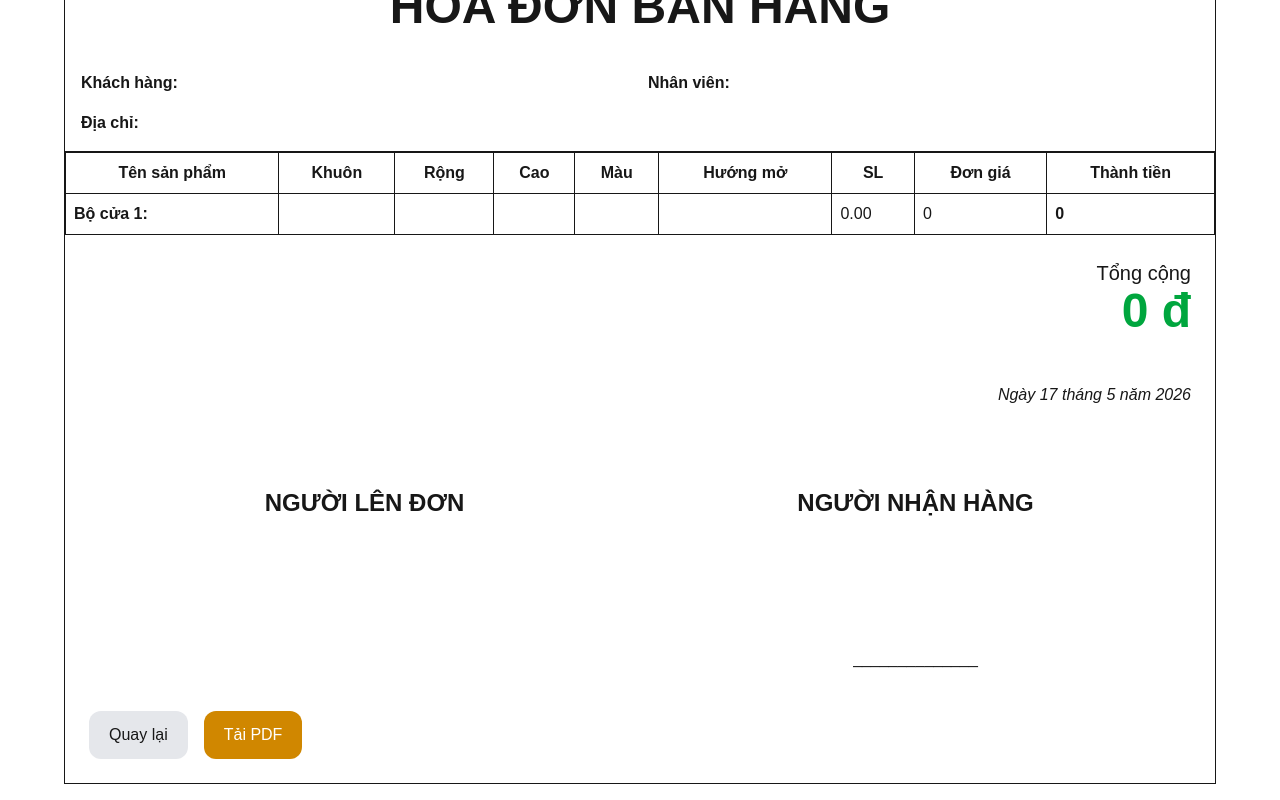
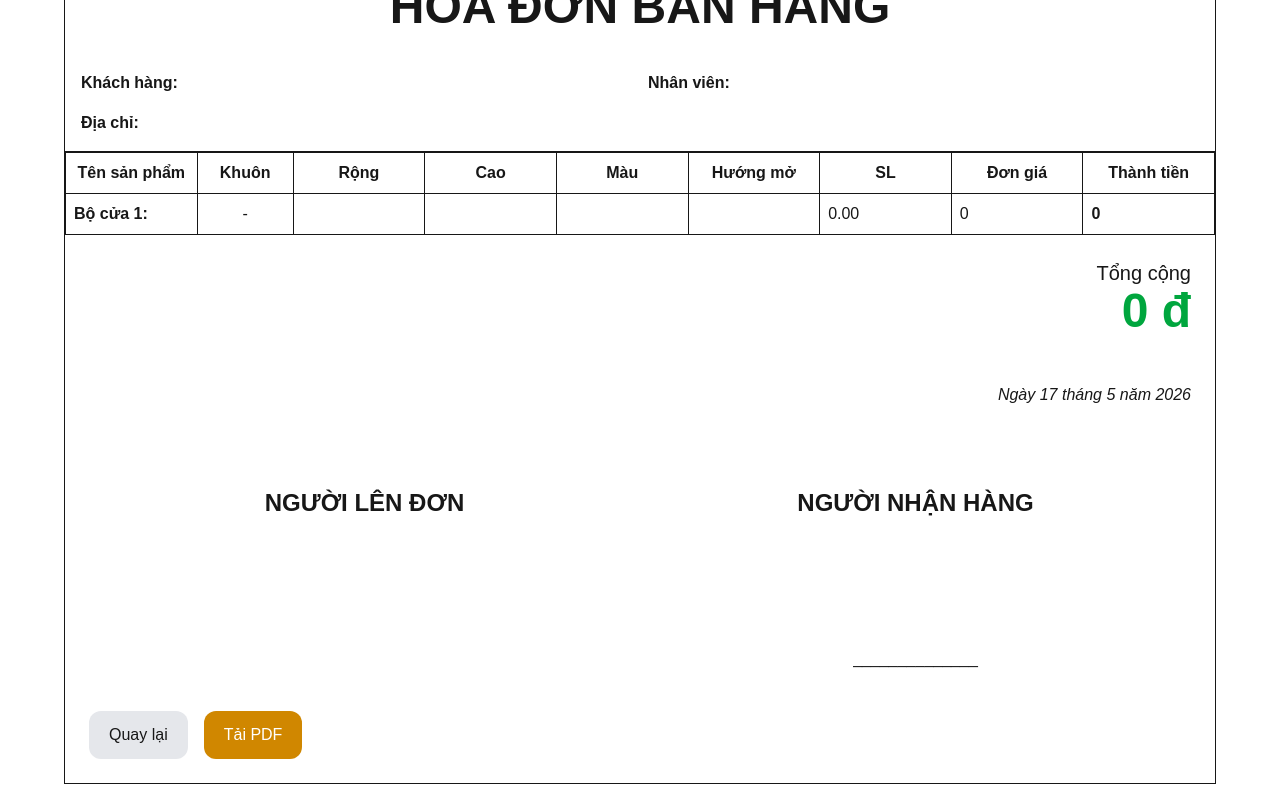
Before and after one commit to kimtaehyung26121998-del/cuathep-app, a Next.js app: page / in a window 1280 px wide. Both pictures are taken after a click on the button "Xem hóa đơn". Shown: the part 186-986 px from the top of the page. Built offline with nearby package versions, Linux system fonts and the light colour scheme.

Commit message:
fix khuon hien thi

```diff
--- a/app/page.js
+++ b/app/page.js
@@ -366,7 +366,7 @@ export default function Home() {
 
           </div>
 
-          <table className="w-full border-collapse">
+         <table className="w-full border-collapse table-fixed">
 
             <thead>
 
@@ -376,9 +376,9 @@ export default function Home() {
                   Tên sản phẩm
                 </th>
 
-                <th className="border p-2">
-                  Khuôn
-                </th>
+                <th className="border p-2 w-24">
+  Khuôn
+</th>
 
                 <th className="border p-2">
                   Rộng
@@ -595,9 +595,9 @@ const tienPhaoDinh =
 
         </td>
 
-        <td className="border p-2">
-          {cua.dayKhuon}
-        </td>
+        <td className="border p-2 text-center">
+  {cua.khuon || "-"}
+</td>
 
         <td className="border p-2">
           {cua.rong}
```
